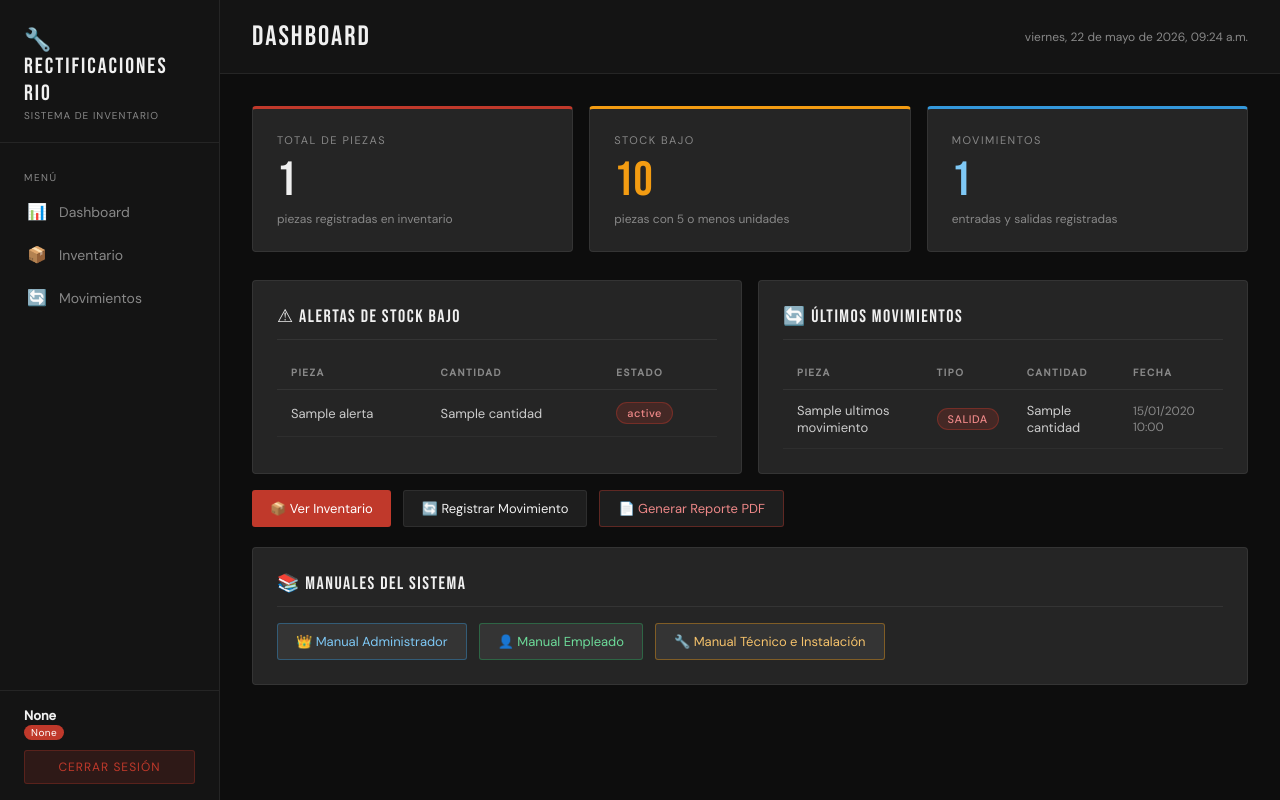
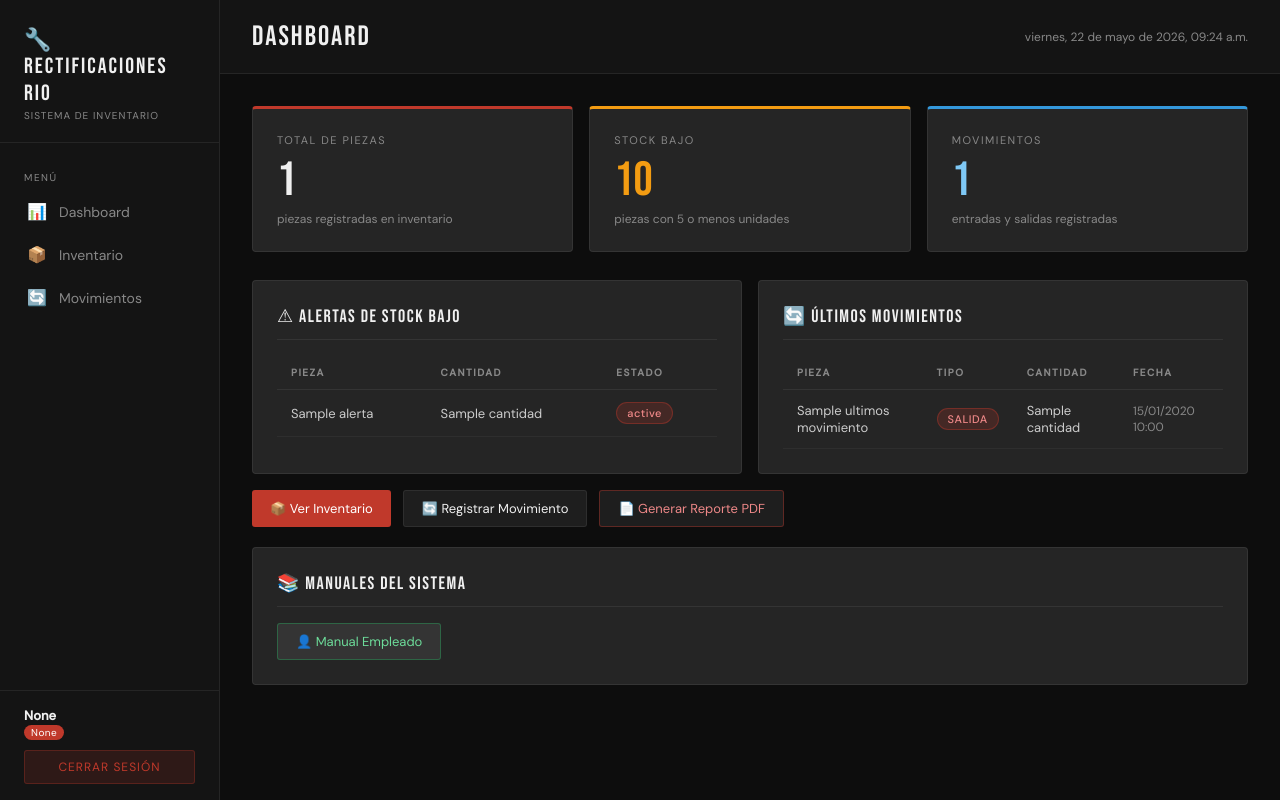
Before and after one commit to EvilEllie/Proyecto-Taller, a Flask app: template templates/dashboard.html in a window 1280 px wide. Run offline with Flask 3, Linux system fonts and the light colour scheme; the template is opened without the code that fills it: most values are stand-ins (such as "Sample title", 1, 10 or a date in 2020).

Commit message:
Fix para que los empleados no tengan acceso a los manuales tecnicos y de admin

```diff
--- a/templates/dashboard.html
+++ b/templates/dashboard.html
@@ -117,18 +117,22 @@
 <div class="card" style="margin-top:20px;">
   <div class="card-title">📚 Manuales del Sistema</div>
   <div style="display:flex;gap:12px;flex-wrap:wrap;">
+    {% if session.get('rol') == 'Administrador' %}
     <a href="/static/manuales/Manual_de_usuario_administrador_rectificaciones_rio.pdf"
-       target="_blank" class="btn btn-secondary" style="border-color:rgba(52,152,219,0.4);color:#7ec8f5;">
+       target="_blank" class="btn btn-secondary" style="border-color:rgba(192,57,43,0.4);color:#e88;">
       👑 Manual Administrador
     </a>
+    {% endif %}
     <a href="/static/manuales/Manual_de_usuario_empleado_rectificaciones_rio.pdf"
        target="_blank" class="btn btn-secondary" style="border-color:rgba(39,174,96,0.4);color:#6ddc9a;">
       👤 Manual Empleado
     </a>
+    {% if session.get('rol') == 'Administrador' %}
     <a href="/static/manuales/Manual_tecnico_e_instalacion_rectificaciones_rio.pdf"
        target="_blank" class="btn btn-secondary" style="border-color:rgba(243,156,18,0.4);color:#f5c26b;">
       🔧 Manual Técnico e Instalación
     </a>
+    {% endif %}
   </div>
 </div>
 
```
